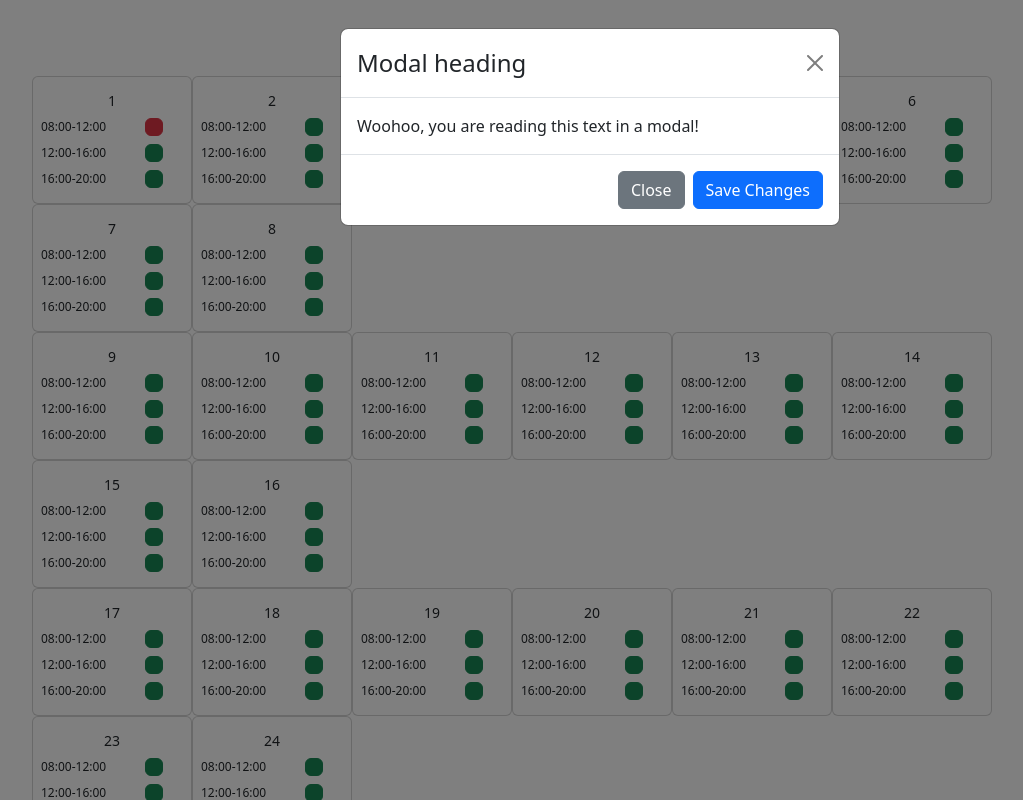
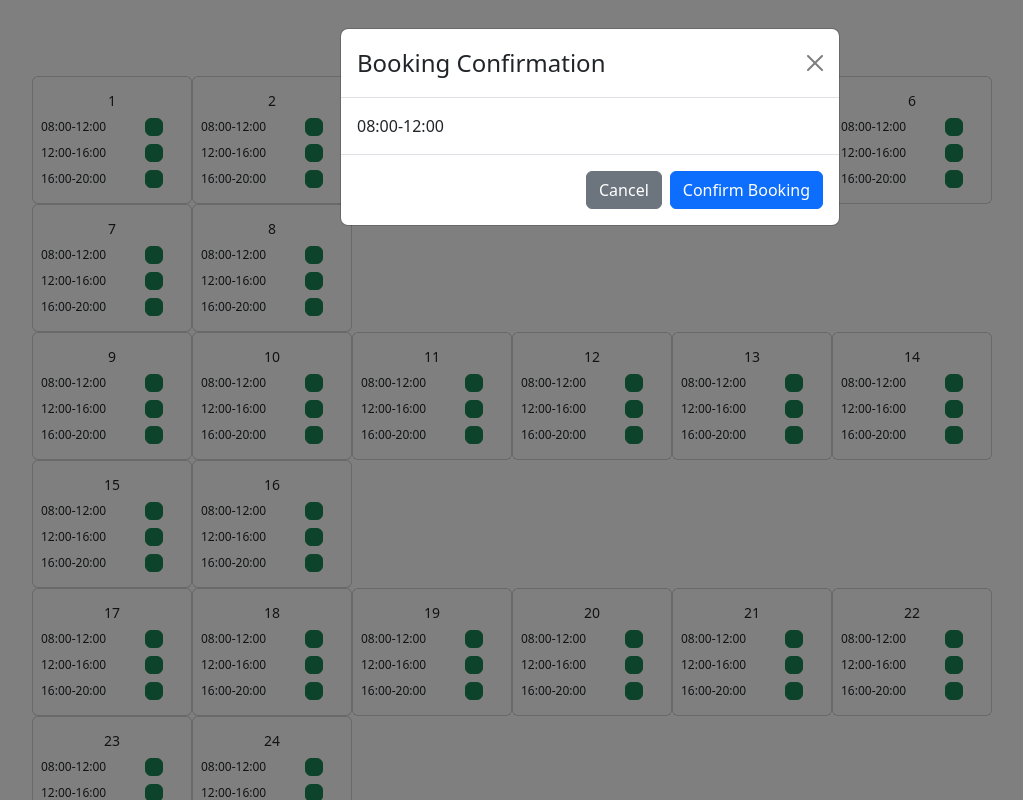
Before and after one commit to Nisse00/Laundry, a React (Vite) app in the folder Laundry/: page / in a window 1280 px wide. Both pictures are taken after a click on the button 204 px from the left and 126 px from the top of the page. Shown: the top 800 px of the page, without its empty margins (50-1073 px from the left). Built offline with nearby package versions, Linux system fonts and the light colour scheme.

Commit message:
Modal works now, next thing to add is the first page that we then can get to this page from

```diff
--- a/Laundry/src/App.tsx
+++ b/Laundry/src/App.tsx
@@ -1,5 +1,4 @@
 import Calendar from "./components/Calendar";
-import BookingPopout from "./components/BookingPopout";
 
 export default function App() {
   return (
--- a/Laundry/src/components/BookingPopout.tsx
+++ b/Laundry/src/components/BookingPopout.tsx
@@ -1,25 +1,26 @@
-import { useState } from 'react';
 import Button from 'react-bootstrap/Button';
 import Modal from 'react-bootstrap/Modal';
 
 interface BookingPopoutProps {
   show: boolean;
   handleClose: () => void;
+  handleSave: () => void;
+  text: string;
 }
 
-function BookingPopout({ show, handleClose }: BookingPopoutProps) {
+function BookingPopout({ show, handleClose, handleSave, text }: BookingPopoutProps) {
   return (
     <Modal show={show} onHide={handleClose}>
       <Modal.Header closeButton>
-        <Modal.Title>Modal heading</Modal.Title>
+        <Modal.Title>Booking Confirmation</Modal.Title>
       </Modal.Header>
-      <Modal.Body>Woohoo, you are reading this text in a modal!</Modal.Body>
+      <Modal.Body>{text}</Modal.Body>
       <Modal.Footer>
         <Button variant="secondary" onClick={handleClose}>
-          Close
+          Cancel
         </Button>
-        <Button variant="primary" onClick={handleClose}>
-          Save Changes
+        <Button variant="primary" onClick={handleSave}>
+            Confirm Booking
         </Button>
       </Modal.Footer>
     </Modal>
--- a/Laundry/src/components/CalendarBox.tsx
+++ b/Laundry/src/components/CalendarBox.tsx
@@ -10,35 +10,45 @@ export default function CalendarBox({ cardTitleNumber }: CalendarBoxProps) {
     const [isBooked2, setIsBooked2] = useState(false);
     const [isBooked3, setIsBooked3] = useState(false);
     const [showBookingPopout, setShowBookingPopout] = useState(false);
+    const [bookingText, setBookingText] = useState("");
+    const [bookingSlot, setBookingSlot] = useState<number | null>(null);
 
-    const handleConfirmation = (text: string): boolean => {
-        console.log(`Booking time slot ${text}`);
+    const handleConfirmation = (text: string, slot: number): boolean => {
+        setBookingText(text); // Set the booking text
+        setBookingSlot(slot); // Set the booking slot
         setShowBookingPopout(true); // Show the BookingPopout modal
         return true;
     };
 
-    const handleClick = (arg: number, text: string ): void => {
-        switch (arg) {
+    const handleClick = (arg: number, text: string): void => {
+        handleConfirmation(text, arg);
+    };
+
+    const handleSave = () => {
+        if (bookingSlot !== null) {
+            switch (bookingSlot) {
                 case 1:
-                if (handleConfirmation(text)){
-                    setIsBooked1(!isBooked1);
-                }
+                    setIsBooked1(true);
                     break;
                 case 2:
-                setIsBooked2(!isBooked2);
+                    setIsBooked2(true);
                     break;
                 case 3:
-                setIsBooked3(!isBooked3);
+                    setIsBooked3(true);
                     break;
                 default:
                     break;
             }
+        }
+        setShowBookingPopout(false);
     };
 
-    const handleClose = () => setShowBookingPopout(false);
+    const handleClose = () => {
+        setShowBookingPopout(false);
+    };
 
     return (
-        <div className="card" style={{ width: "10rem", height: "8rem"}}>
+        <div className="card" style={{ width: "10rem", height: "8rem" }}>
             <div className="card-body">
                 <h5 className="card-title" style={{ fontSize: "14px" }}>{cardTitleNumber}</h5>
                 <ul style={{ listStyleType: "none", padding: 0 }}>
@@ -74,7 +84,7 @@ export default function CalendarBox({ cardTitleNumber }: CalendarBoxProps) {
                     </li>
                 </ul>
             </div>
-            <BookingPopout show={showBookingPopout} handleClose={handleClose} />
+            <BookingPopout show={showBookingPopout} handleClose={handleClose} handleSave={handleSave} text={bookingText} />
         </div>
     );
 }
```
Lines whose indentation alone changed are shown as unchanged.
